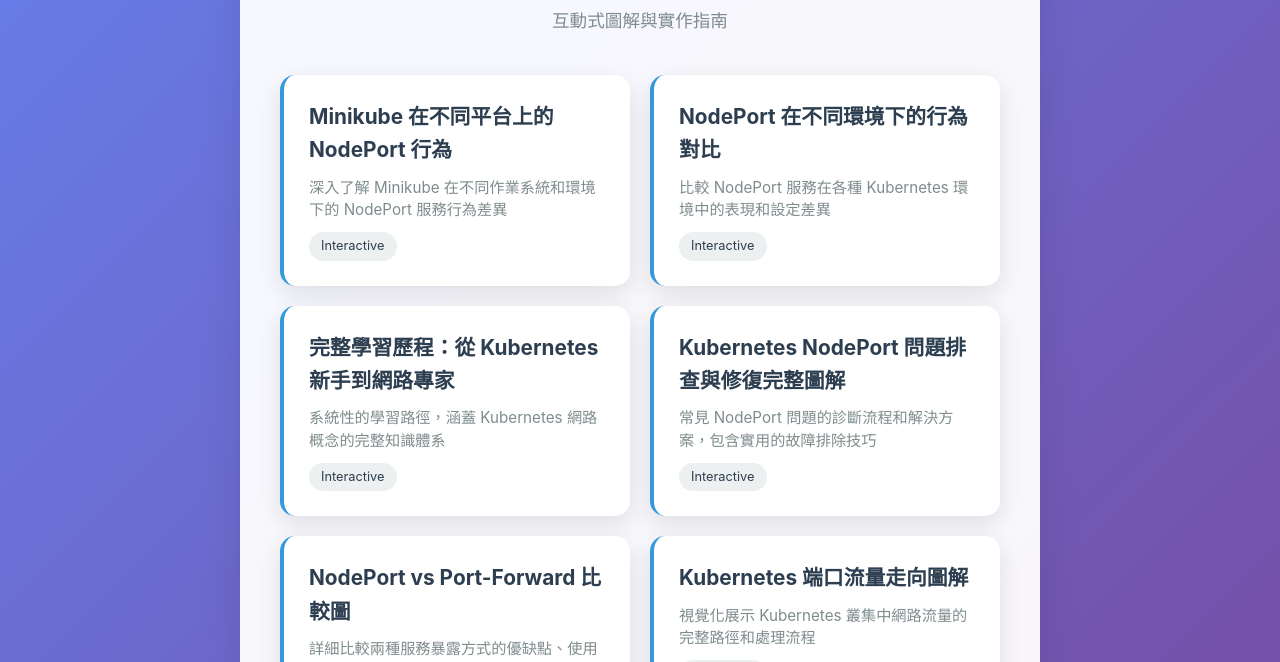
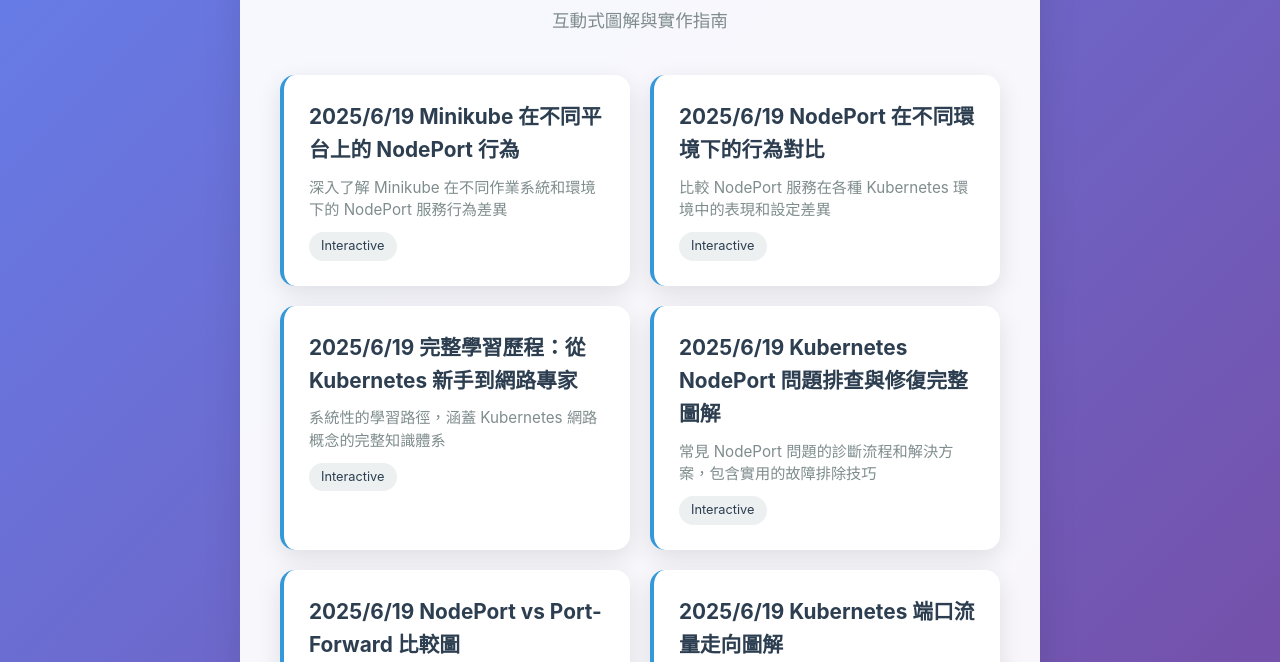
Before and after one commit to wangchihsing/k8s_learning, a plain HTML site: page index.html in a window 1280 px wide. Shown: the part 127-789 px from the top of the page. Drawn offline with Linux system fonts and the light colour scheme.

Commit message:
Update index.html

```diff
--- a/index.html
+++ b/index.html
@@ -119,37 +119,37 @@
 
         <div class="grid">
             <a href="minikube-nodeport/" class="card">
-                <h3>Minikube 在不同平台上的 NodePort 行為</h3>
+                <h3>2025/6/19 Minikube 在不同平台上的 NodePort 行為</h3>
                 <p>深入了解 Minikube 在不同作業系統和環境下的 NodePort 服務行為差異</p>
                 <span class="tag">Interactive</span>
             </a>
 
             <a href="nodeport-comparison/" class="card">
-                <h3>NodePort 在不同環境下的行為對比</h3>
+                <h3>2025/6/19 NodePort 在不同環境下的行為對比</h3>
                 <p>比較 NodePort 服務在各種 Kubernetes 環境中的表現和設定差異</p>
                 <span class="tag">Interactive</span>
             </a>
 
             <a href="kubernetes-tutorial/" class="card">
-                <h3>完整學習歷程：從 Kubernetes 新手到網路專家</h3>
+                <h3>2025/6/19 完整學習歷程：從 Kubernetes 新手到網路專家</h3>
                 <p>系統性的學習路徑，涵蓋 Kubernetes 網路概念的完整知識體系</p>
                 <span class="tag">Interactive</span>
             </a>
 
             <a href="nodeport-troubleshooting/" class="card">
-                <h3>Kubernetes NodePort 問題排查與修復完整圖解</h3>
+                <h3>2025/6/19 Kubernetes NodePort 問題排查與修復完整圖解</h3>
                 <p>常見 NodePort 問題的診斷流程和解決方案，包含實用的故障排除技巧</p>
                 <span class="tag">Interactive</span>
             </a>
 
             <a href="nodeport-vs-portforward/" class="card">
-                <h3>NodePort vs Port-Forward 比較圖</h3>
+                <h3>2025/6/19 NodePort vs Port-Forward 比較圖</h3>
                 <p>詳細比較兩種服務暴露方式的優缺點、使用場景和最佳實踐</p>
                 <span class="tag">Interactive</span>
             </a>
 
             <a href="kubernetes-traffic-flow/" class="card">
-                <h3>Kubernetes 端口流量走向圖解</h3>
+                <h3>2025/6/19 Kubernetes 端口流量走向圖解</h3>
                 <p>視覺化展示 Kubernetes 叢集中網路流量的完整路徑和處理流程</p>
                 <span class="tag">Interactive</span>
             </a>
```
